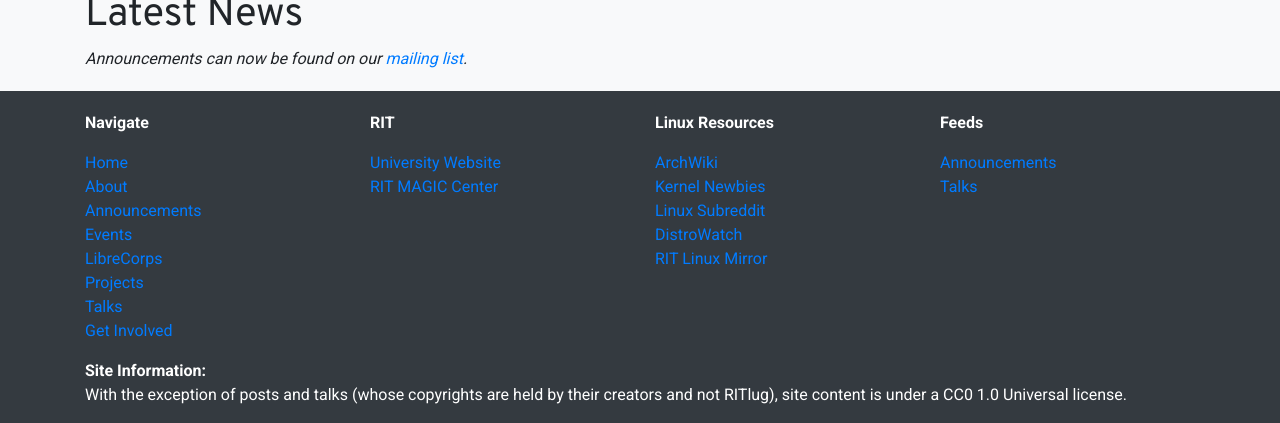
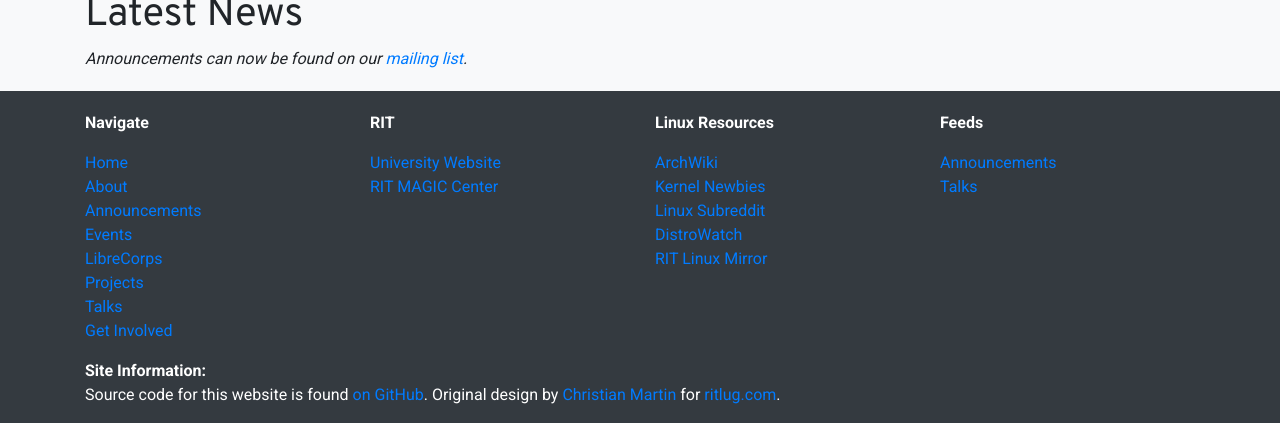
Before and after one commit to FOSSRIT/fossrit.github.io, a Jekyll site: the page built from index.html, in a window 1280 px wide, cut to the strip 924-1347 px from the top of the page. Built offline with Jekyll 4.4.1, drawn with Linux system fonts in a browser that asks for light colours; nearby versions of some CDN libraries.

Commit message:
Make footer relevant again (closes #28)
Makes an explicit call-out to the GitHub repository for the website and
also gives some credit to @ct-martin since so many people are peppering
the site with compliments. I feel bad given I've done so little of the
real work here. :P

```diff
--- a/_includes/layout/footer.html
+++ b/_includes/layout/footer.html
@@ -50,7 +50,7 @@
             <div class="col-12">
                 <p>
                     <strong>Site Information:</strong><br />
-                    With the exception of posts and talks (whose copyrights are held by their creators and not RITlug), site content is under a CC0 1.0 Universal license.
+                    Source code for this website is found <a href="https://github.com/FOSSRIT/fossrit.github.io" target="_blank">on GitHub</a>. Original design by <a href="https://ctmartin.me/" target="_blank">Christian Martin</a> for <a href="https://ritlug.com/" target="_blank">ritlug.com</a>.
                 </p>
             </div>
         </div>
```
